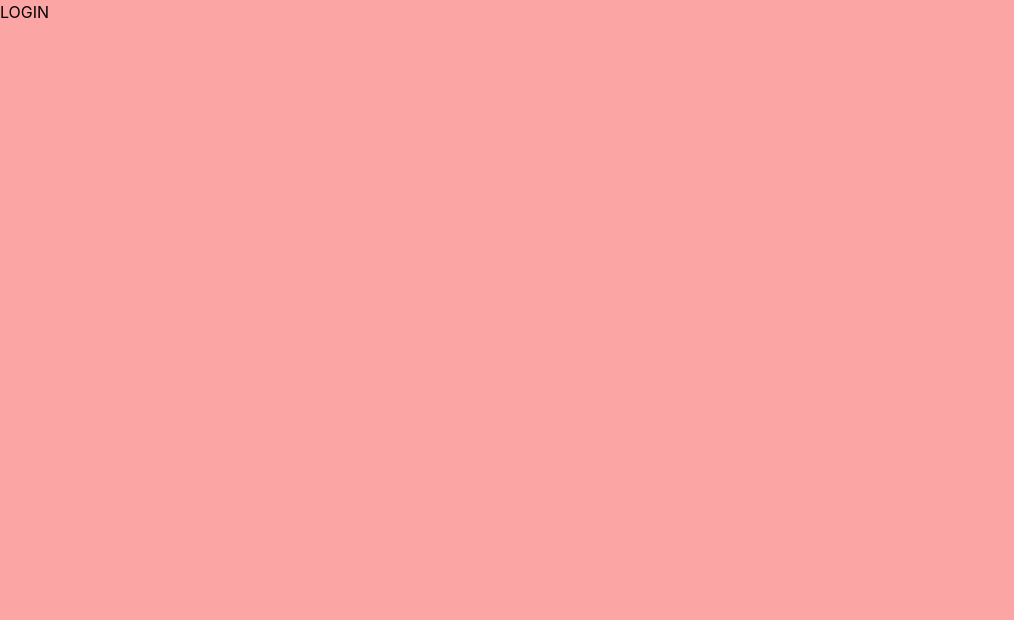
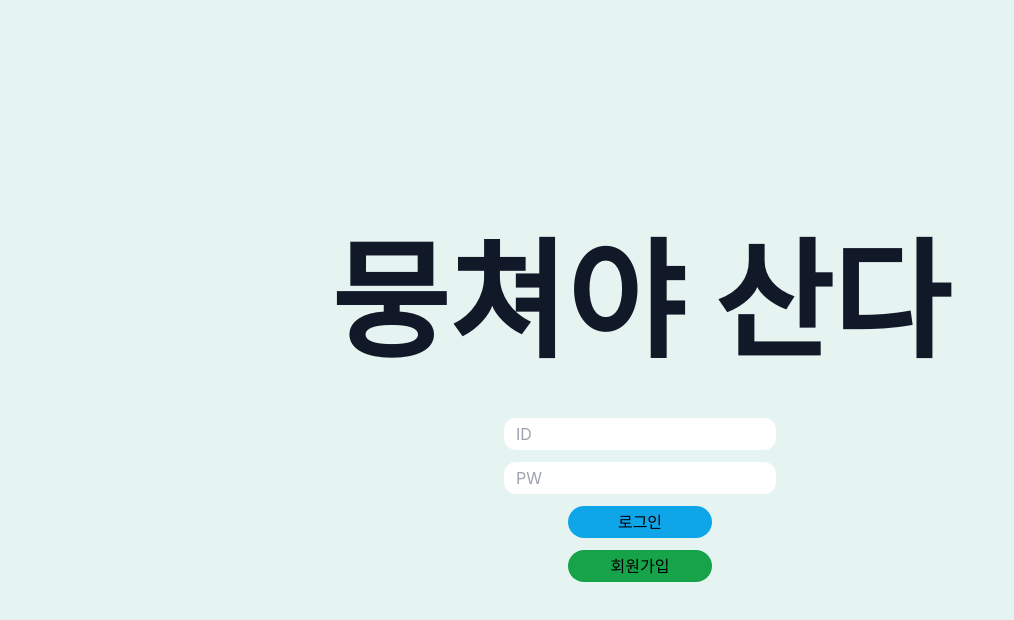
Before and after one commit to SeoMinDuo/liveboardgame-FE, a React (Create React App) app: page /login in a window 1280 px wide. Shown: the top 620 px of the page, without its empty margins (0-1014 px from the left). Built offline with nearby package versions, Linux system fonts and the light colour scheme.

Commit message:
login page 구현

```diff
--- a/src/index.tsx
+++ b/src/index.tsx
@@ -4,8 +4,8 @@ import "./index.css";
 import reportWebVitals from "./reportWebVitals";
 import { createBrowserRouter, RouterProvider} from "react-router-dom";
 import * as LoginInfoContext from "./context";
-import Main from "./pages/Main";
-import Login from "./pages/Login";
+import Main from "./pages/MainPage";
+import Login from "./pages/LoginPage";
 
 const router = createBrowserRouter([
     {
--- a/src/pages/Login.tsx
+++ /dev/null
@@ -1,6 +0,0 @@
-
-function Login() {
-    return <div className="bg-red-300 h-screen">LOGIN</div>;
-}
-
-export default Login;
--- /dev/null
+++ b/src/pages/LoginPage.tsx
@@ -0,0 +1,58 @@
+import { useState, ChangeEvent } from "react";
+import { useNavigate } from "react-router-dom";
+import { useLoginContext } from "../context";
+
+type LoginInfo = {
+    id: string;
+    pw: string;
+};
+function LoginPage() {
+    const [loginInfo, setLoginInfo] = useState<LoginInfo>({ id: "", pw: "" });
+    const navigate = useNavigate();
+    const login = useLoginContext();
+    const handleChange = (e: ChangeEvent<HTMLInputElement>): void => {
+        const { name, value } = e.target;
+        setLoginInfo((prev) => ({
+            ...prev,
+            [name]: value,
+        }));
+    };
+    const goMain = async () => {
+        //axios
+        //if check ok
+        login.updateLoginInfo(loginInfo.id);
+        navigate("/");
+    };
+    return (
+        <div className="bg-myWhite h-screen flex justify-center items-center flex-col">
+            <div className="text-gray-900 text-[10vw] font-bold mb-5">뭉쳐야 산다</div>
+            <input
+                type="text"
+                className="rounded-xl h-8 px-3 mb-3 focus:outline-none focus:ring focus:ring-gray-300"
+                name="id"
+                placeholder="ID"
+                value={loginInfo.id}
+                onChange={handleChange}
+            />
+            <input
+                type="text"
+                className="rounded-xl h-8 px-3 mb-3 focus:outline-none focus:ring focus:ring-gray-300"
+                name="pw"
+                placeholder="PW"
+                value={loginInfo.pw}
+                onChange={handleChange}
+            />
+            <button
+                className="rounded-full active:bg-sky-600 bg-sky-500 hover:bg-sky-400 py-1 mb-3 w-36"
+                onClick={goMain}
+            >
+                로그인
+            </button>
+            <button className="rounded-full active:bg-green-600 bg-green-600 hover:bg-green-500 py-1 mb-3 w-36">
+                회원가입
+            </button>
+        </div>
+    );
+}
+
+export default LoginPage;
--- a/src/pages/Main.tsx
+++ /dev/null
@@ -1,30 +0,0 @@
-import { redirect, useNavigate } from "react-router-dom";
-import { useEffect } from "react";
-import { useLoginContext } from "../context";
-
-function Main() {
-    const login = useLoginContext();
-    const navigate = useNavigate();
-
-    useEffect(() => {
-        if (!login.loginInfo.isLogin) {
-            navigate("/login");
-        }
-    }, [login, navigate]);
-    return (
-        <div className="bg-red-500 w-screen h-screen">
-            {login.loginInfo.id}
-            <button
-                className="bg-blue-300"
-                onClick={() => {
-                    redirect("/login");
-                    login.updateLoginInfo("abc");
-                }}
-            >
-                click
-            </button>
-        </div>
-    );
-}
-
-export default Main;
--- /dev/null
+++ b/src/pages/MainPage.tsx
@@ -0,0 +1,21 @@
+import { redirect, useNavigate } from "react-router-dom";
+import { useEffect } from "react";
+import { useLoginContext } from "../context";
+
+function MainPage() {
+    const login = useLoginContext();
+    const navigate = useNavigate();
+
+    useEffect(() => {
+        if (!login.loginInfo.isLogin) {
+            navigate("/login");
+        }
+    }, [login, navigate]);
+    return (
+        <div className="bg-myWhite h-screen flex justify-center items-center flex-col">
+            <div>{login.loginInfo.id}</div>
+        </div>
+    );
+}
+
+export default MainPage;
--- a/tailwind.config.js
+++ b/tailwind.config.js
@@ -2,7 +2,11 @@
 module.exports = {
     content: ["./src/**/*.{tsx,ts}"],
     theme: {
-        extend: {},
+        extend: {
+            colors: {
+                myWhite: "#E6F4F1",
+            },
+        },
     },
     plugins: [],
 };
```
